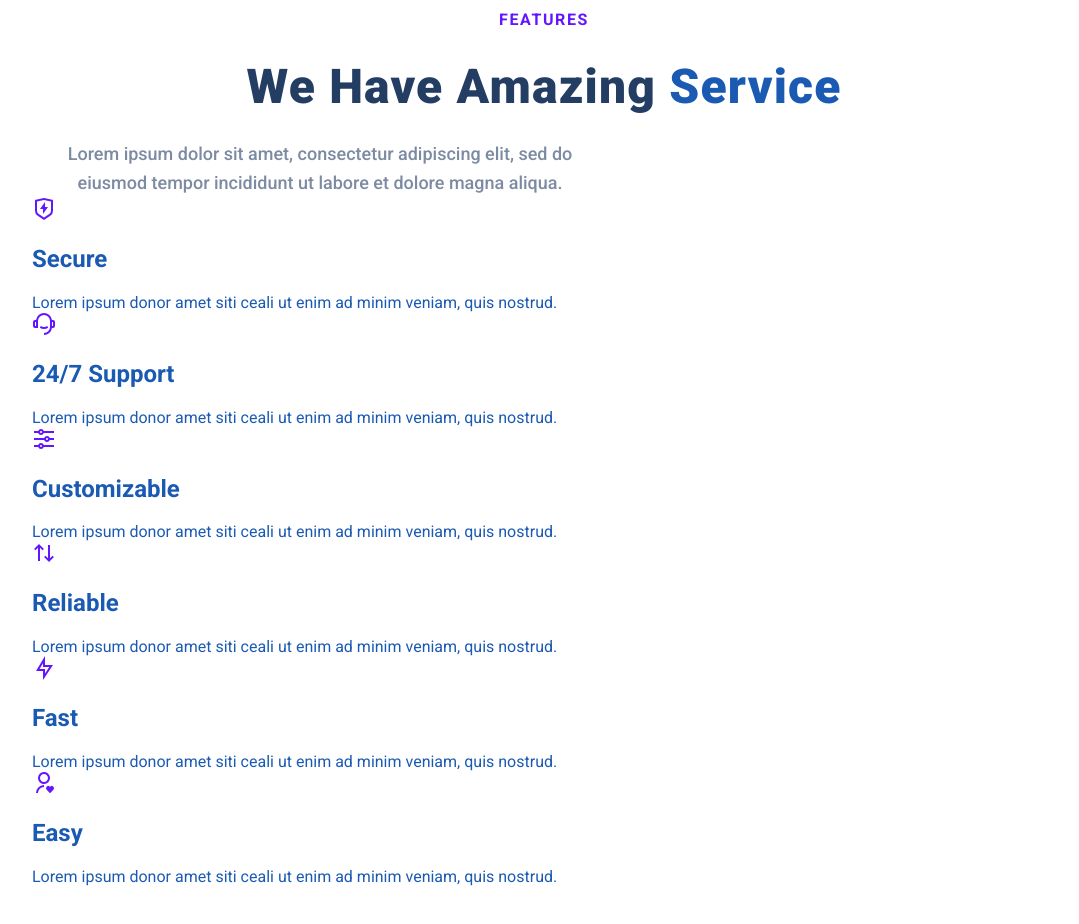
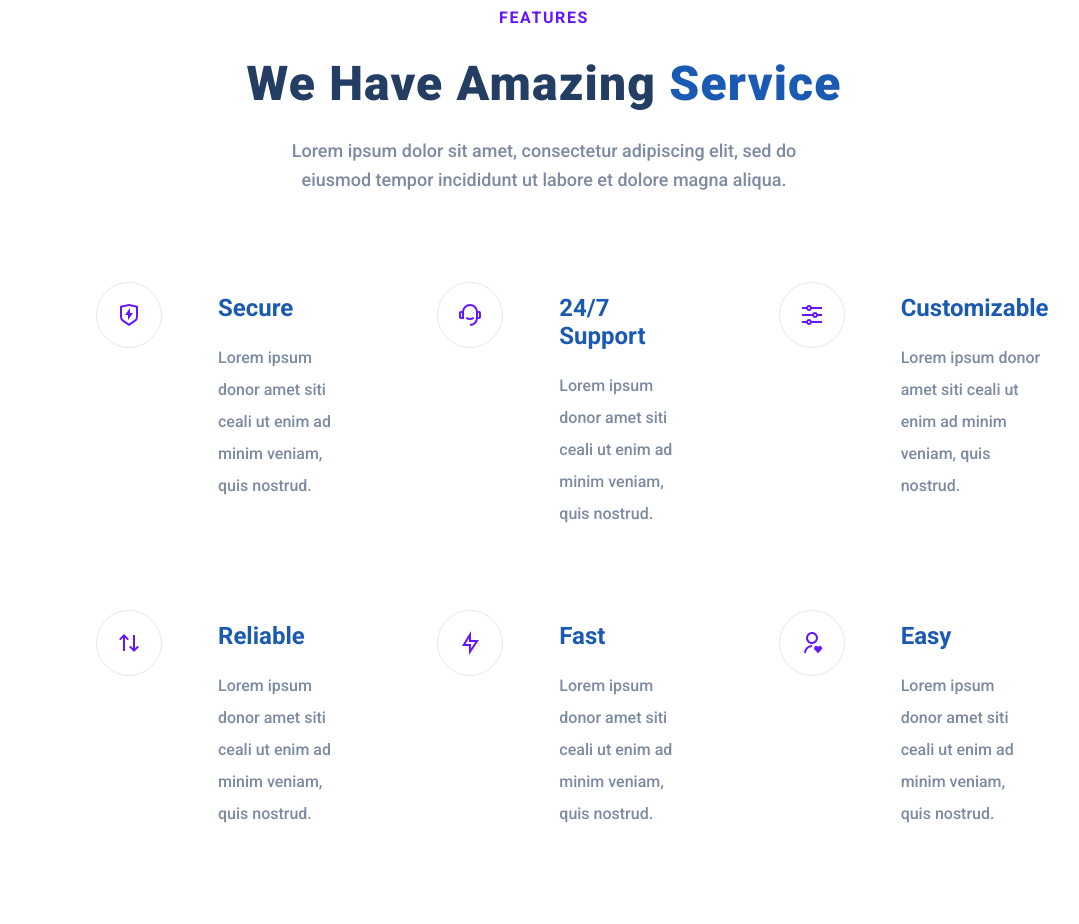
Before and after one commit to kainandy1/Treact, a plain HTML site: page index.html in a window 1280 px wide. Shown: the part 920-1844 px from the top of the page, without its empty margins (96-1175 px from the left). Drawn offline with Linux system fonts and the light colour scheme.

Commit message:
Add files via upload

```diff
--- a/styles.css
+++ b/styles.css
@@ -87,6 +87,19 @@ h4 {
     unicode-bidi: isolate;
 }
 
+p {
+    font-size: 18px;
+    line-height: 1.5;
+}
+
+figure {
+    display:block;
+    margin-block-start: 1em;
+    margin-block-end: 1em;
+    margin-inline-start: 40px;
+    margin-inline-end: 40px;
+    unicode-bidi: isolate;
+}
 
 /*
 
@@ -172,7 +185,7 @@ LANDING
     padding: 0 32px;
 }
 
-header .row {
+ header .row {
     display: flex;
     align-items: center;
     justify-content: space-between;
@@ -181,6 +194,7 @@ header .row {
 .header__description {
     width: 40%;
 }
+h
 
 .header__description--para {
     margin: 32px 0;
@@ -298,6 +312,7 @@ FEATURES
 #features .section__para {
     text-align: center;
     max-width: 576px;
+    margin: 0 auto;
 }
 .section__para {
     font-size: 18px;
@@ -305,3 +320,45 @@ FEATURES
     color: rgb(124, 139, 161);
     line-height: 1.625;
 }
+
+.features {
+    display: flex;
+    flex-wrap: wrap;
+    margin-top: 40px;
+}
+
+.feature {
+    width: calc(100% / 3);
+}
+
+.feature__row {
+    display: flex;
+    align-items: flex-start;
+    padding: 32px 24px;
+}
+
+.feature__img--wrapper {
+    display: flex;
+    padding: 20px;
+    border: 1px solid #e5e7eb;
+    border-radius: 500px;
+}
+
+.feature__img {
+    width: 24px;
+    height: 24px;
+}
+
+.feature__text {
+    margin-top: 8px;
+    margin-left: 16px;
+}
+
+.feature__para {
+    margin-top: 16px;
+    font-size: 16px;
+    max-width: calc(634px / 3);
+    color: rgb(124, 139, 161);
+    line-height: 2;
+    font-weight: 500;
+}
```
